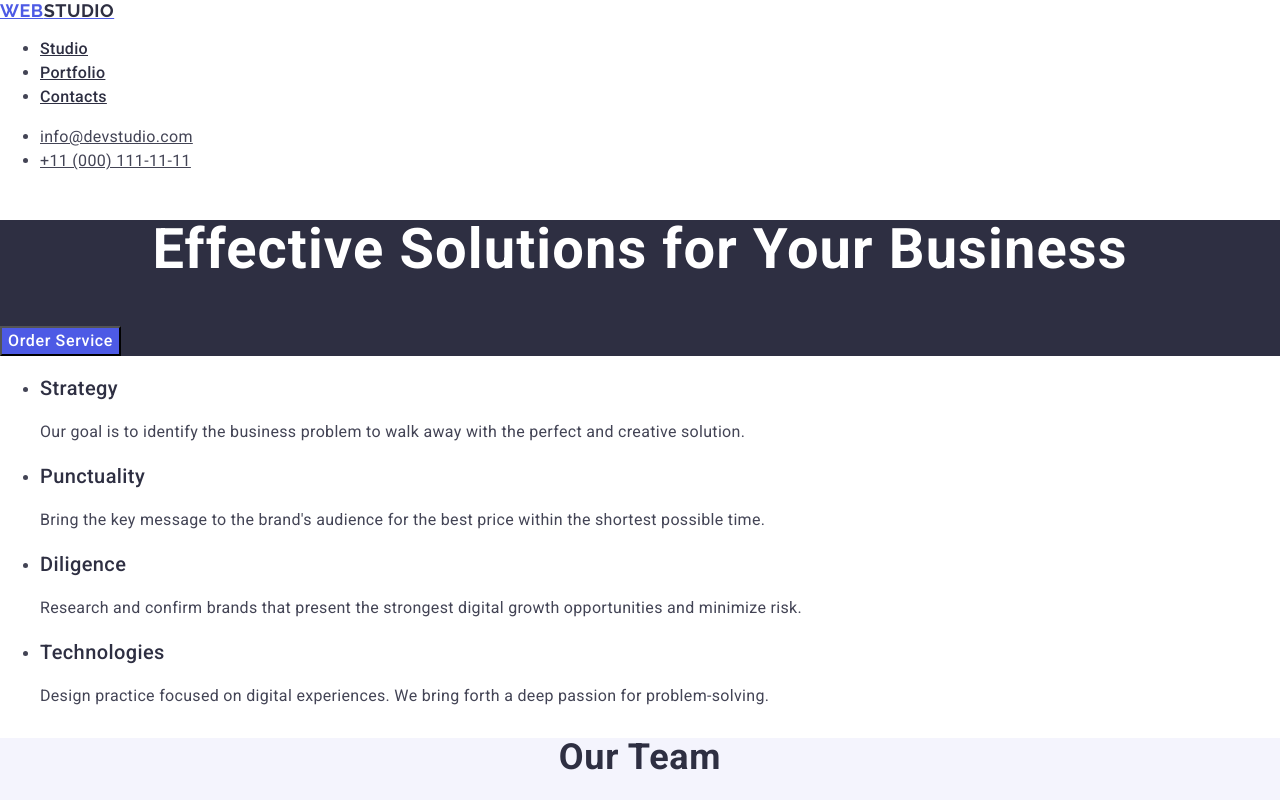
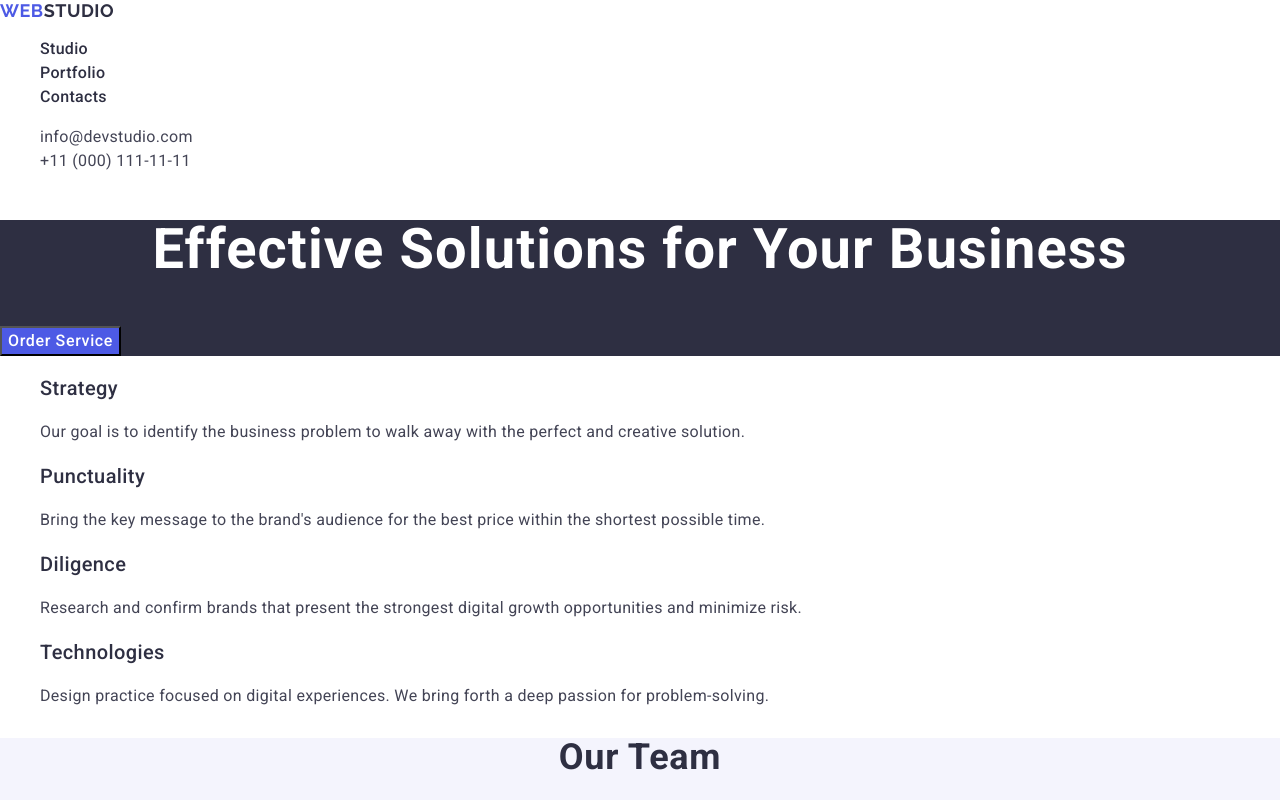
Before and after one commit to SSvitlana82/goit-markup-hw-02, a plain HTML site: page index.html in a window 1280 px wide. Shown: the top 800 px of the page. Drawn offline with nearby package versions, Linux system fonts and the light colour scheme.

Commit message:
text-decoration: none;

```diff
--- a/css/styles.css
+++ b/css/styles.css
@@ -16,10 +16,14 @@ body {
     font-weight: 700;
     line-height: 1.17;
     letter-spacing: 0.03em;
-    text-transform: uppercase;
+    text-transform: uppercase; text-decoration: none;
     }
 
 .header-logo-studio {color: #2E2F42;}
+
+ul {
+    list-style-type: none;
+}
 
 .header-menu-list {font-size: 16px;
     font-weight: 500;
@@ -28,7 +32,7 @@ body {
 
 .header-menu-item {}
 
-.header-menu-link {color: #2E2F42;}
+.header-menu-link {color: #2E2F42; text-decoration: none;}
 .header-menu-link:hover {color: #404BBF;}
 .header-menu-link:focus {
     color: #404BBF;
@@ -42,7 +46,7 @@ body {
 
 .header-address-link {color: #434455;
     line-height: 1.5;
-    letter-spacing: 0.02em;}
+    letter-spacing: 0.02em; text-decoration: none;}
 
 .header-address-link:hover {color: #404BBF;}
 .header-address-link:focus {color: #404BBF;}
```
